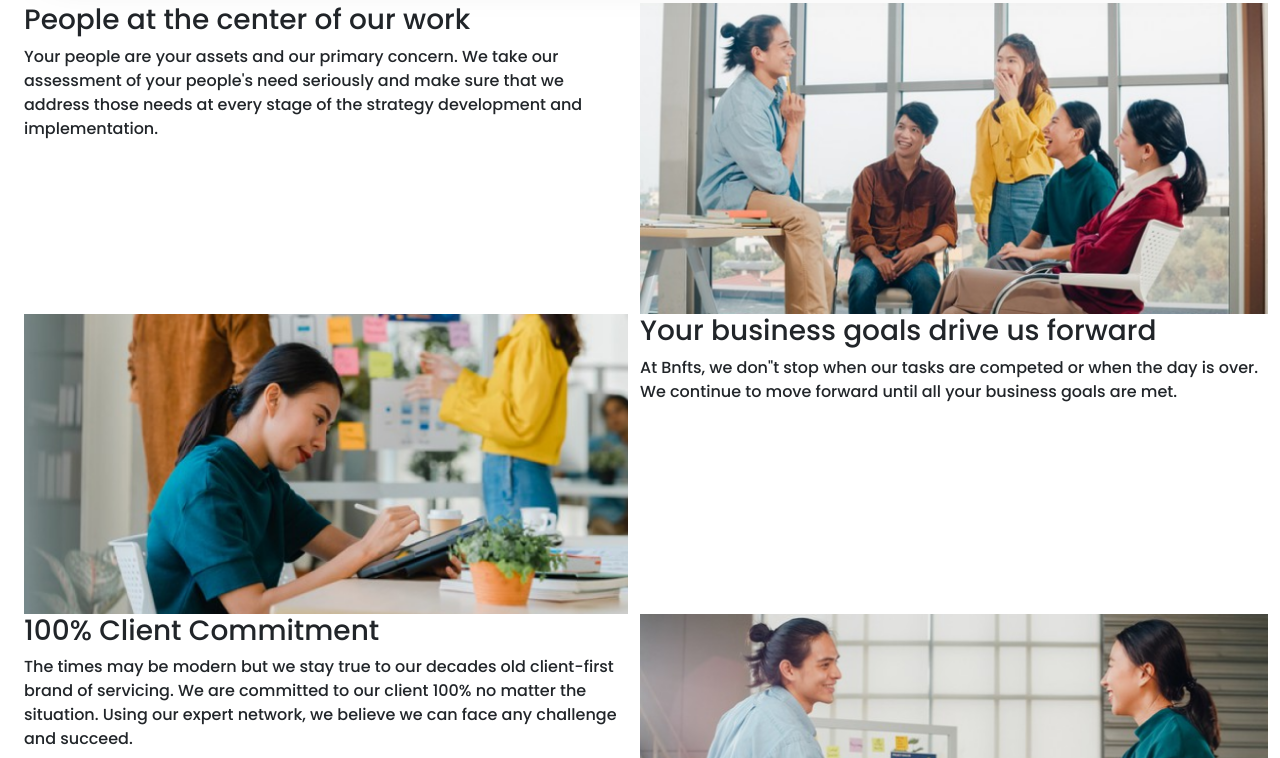
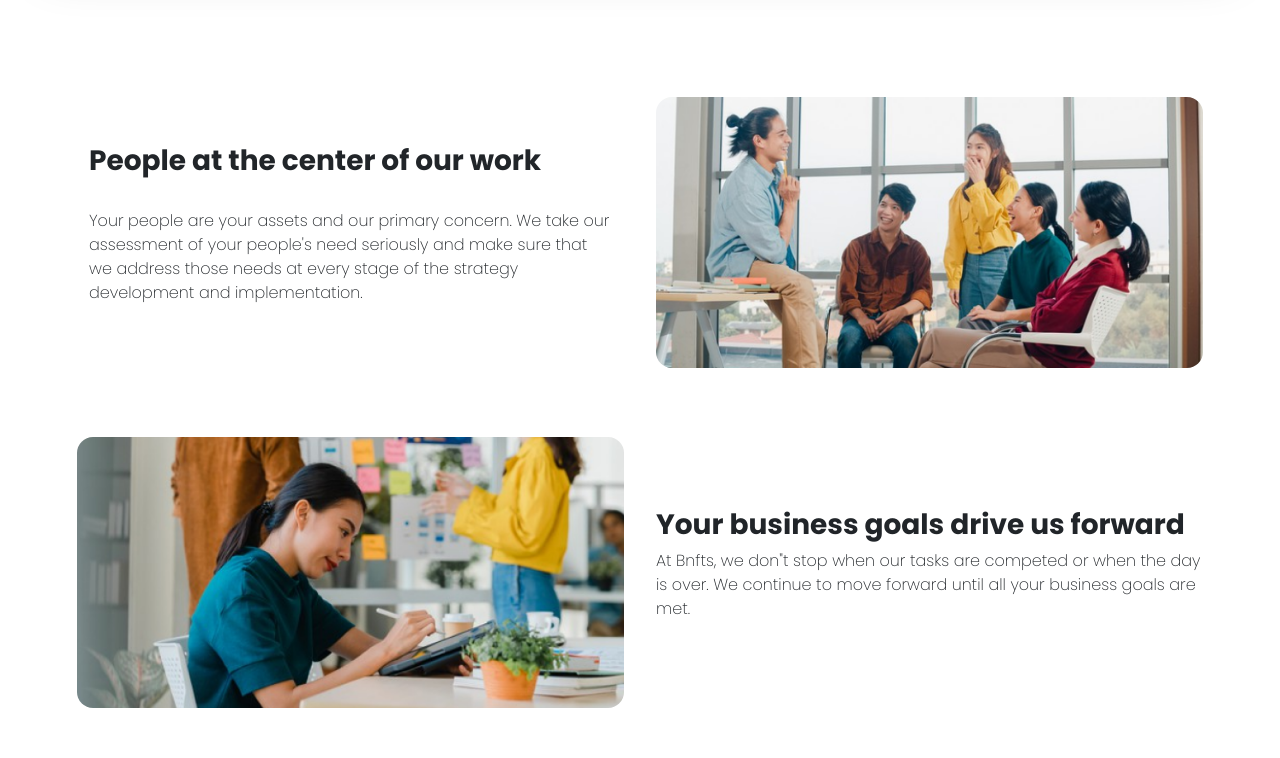
Before and after one commit to cubby02/Digiteer---Exam, a plain HTML site: page index.html in a window 1280 px wide. Shown: the part 1360-2118 px from the top of the page. Drawn offline with nearby package versions, Linux system fonts and the light colour scheme; files whose address does not match are found by name.

Commit message:
marketing

```diff
--- a/index.html
+++ b/index.html
@@ -146,51 +146,50 @@
         </div>
 
         <!-- Marketing -->
-        <div class="container-fluid marketing">
-            <div class="row">
+        <div class="container-fluid marketing_container">
+            <div class="row marketing_content">
                 <!-- People centered -->
-                <div class="col-md-6 col-md-6">
-                    <div>
-                        <h3>People at the center of our work</h3>
-                        <p>
-                            Your people are your assets and our primary concern. We take our assessment of your people's need seriously and make sure that we address those needs at every stage of the strategy development and implementation.
+                <div class="col-md-6 col-12 m-auto">
+                    <div class="p-3">
+                        <h3 class="fw-bold">People at the center of our work</h3>
+                        <p class="fw-light">
+                            <br>Your people are your assets and our primary concern. We take our assessment of your people's need seriously and make sure that we address those needs at every stage of the strategy development and implementation.
                         </p>
                     </div>
                 </div>
-                <div class="col-md-6 col-md-6 col2 g-0">
-                  <img src="assets/images/people.png" class="img-fluid" alt="People centered">
+                <div class="col-md-6 col-12 col2 g-0 p-3">
+                  <img src="assets/images/people.png" class="img-fluid rounded-4" alt="People centered">
                 </div>
             </div>
             <!-- Business Goals -->
-            <div class="row">
-                <div class="col-md-6 col-md-6">
-                    <img src="assets/images/business goals.png" class="img-fluid" alt="Business Goals">
+            <div class="row marketing_content">
+                <div class="col-md-6 col-12 p-3 order-md-1 order-2">
+                    <img src="assets/images/business goals.png" class="img-fluid rounded-4" alt="Business Goals">
 
                 </div>
-                <div class="col-md-6 col-md-6 col2 g-0">
-                    <div>
-                        <h3>Your business goals drive us forward</h3>
-                        <p>
+                <div class="col-md-6 col-12 col2 g-0 m-auto order-md-2 order-1">
+                    <div class="p-3">
+                        <h3 class="fw-bold">Your business goals drive us forward</h3>
+                        <p class="fw-light">
                             At Bnfts, we don"t stop when our tasks are competed or when the day is over. We continue to move forward until all your business goals are met.
                         </p>
                     </div>
                 </div>
             </div>
             <!-- Commitment -->
-            <div class="row">
-                <div class="col-md-6 col-md-6">
-                    <div>
-                        <h3>100% Client Commitment</h3>
-                        <p>
+            <div class="row marketing_content">
+                <div class="col-md-6 col-12">
+                    <div class="p-3">
+                        <h3 class="fw-bold">100% Client Commitment</h3>
+                        <p class="fw-light">
                             The times may be modern but we stay true to our decades old client-first brand of servicing. We are committed to our client 100% no matter the situation. Using our expert network, we believe we can face any challenge and succeed.
                         </p>
                     </div>
                 </div>
-                <div class="col-md-6 col-md-6 col2 g-0">
-                  <img src="assets/images/client commitment.png" class="img-fluid" alt=""Commitment>
+                <div class="col-md-6 col-12 col2 g-0 p-3">
+                  <img src="assets/images/client commitment.png" class="img-fluid rounded-4" alt=""Commitment>
                 </div>
             </div>
-
         </div>
 
         <!-- Field work -->
--- a/style.css
+++ b/style.css
@@ -145,8 +145,13 @@ h2 {
 
 
 /* marketing */
-.marketing {
+.marketing_container {
     clear: both;
+    margin-top: 10%;
+}
+
+.marketing_content {
+    margin: 3%;
 }
 
 /* Tablet mode */
```
